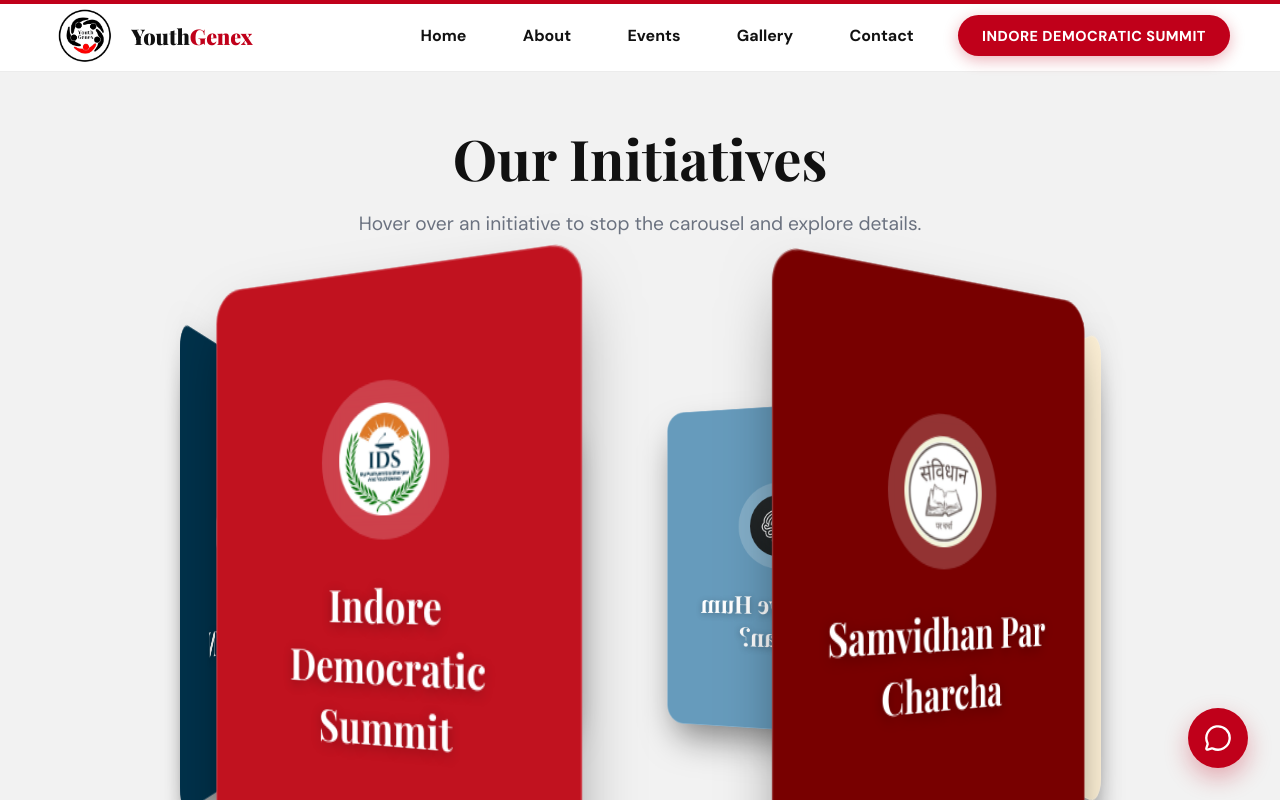
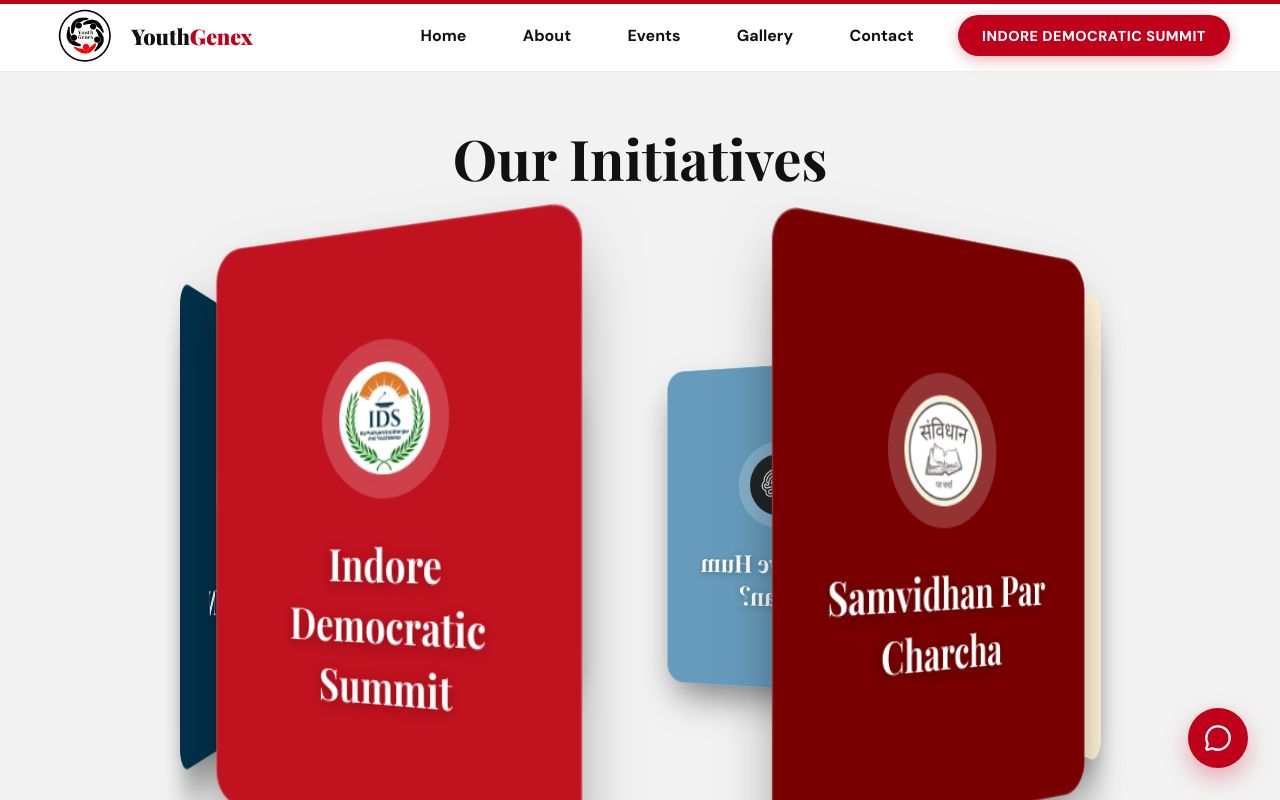
Before and after one commit to DakshBaid/youthgenex, a React (Vite) app in the folder youthgenx-web/: page /events in a window 1280 px wide. Shown: the top 800 px of the page. Built offline with nearby package versions, Linux system fonts and the light colour scheme.

Commit message:
Remove crisp-edges CSS rule to fix image degradation; increase preloader logo size

```diff
--- a/youthgenx-web/src/components/EventsPage.jsx
+++ b/youthgenx-web/src/components/EventsPage.jsx
@@ -73,7 +73,7 @@
           Our Initiatives
         </motion.h1>
         <motion.p initial={{ opacity: 0 }} animate={{ opacity: 1 }} transition={{ delay: 0.2 }} style={{ color: 'var(--muted)', fontSize: '1.2rem', maxWidth: '700px', margin: '0 auto' }}>
-          Hover over an initiative to stop the carousel and explore details.
+
         </motion.p>
       </div>
 
--- a/youthgenx-web/src/components/Preloader.jsx
+++ b/youthgenx-web/src/components/Preloader.jsx
@@ -36,7 +36,7 @@
             initial={{ scale: 0.8, opacity: 0 }}
             animate={{ scale: [0.8, 1.1, 1], opacity: 1 }}
             transition={{ duration: 1.5, ease: "easeOut" }}
-            style={{ height: '120px', objectFit: 'contain', marginBottom: '1rem' }}
+            style={{ height: '160px', objectFit: 'contain', marginBottom: '1rem' }}
           />
           <motion.div
             initial={{ opacity: 0, y: 10 }}
--- a/youthgenx-web/src/index.css
+++ b/youthgenx-web/src/index.css
@@ -28,7 +28,6 @@
 }
 
 img { display: block; max-width: 100%; }
-img[src*="logo"] { image-rendering: -webkit-optimize-contrast; image-rendering: crisp-edges; }
 a { color: inherit; text-decoration: none; }
 button, input, select, textarea { font: inherit; }
 section { scroll-margin-top: 84px; }
```
